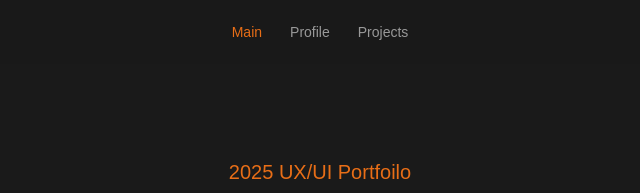
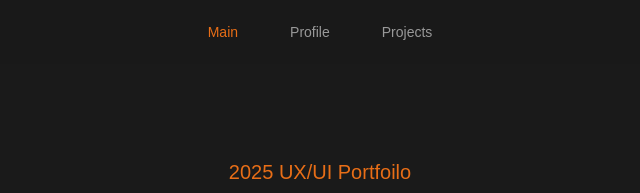
Before and after one commit to wombat2540/2025-Portfolio-ver2, a plain HTML site: page index.html in a window 1280 px wide. Shown: the top 193 px of the page, 320-960 px from the left. Drawn offline with Linux system fonts and the light colour scheme.

Commit message:
Update style.css

```diff
--- a/css/style.css
+++ b/css/style.css
@@ -103,6 +103,7 @@ section {
 .header span {
     cursor: pointer;
     transition: color 0.3s ease;
+    padding : 0px 12px;
 }
 
 .header span:hover {
```
